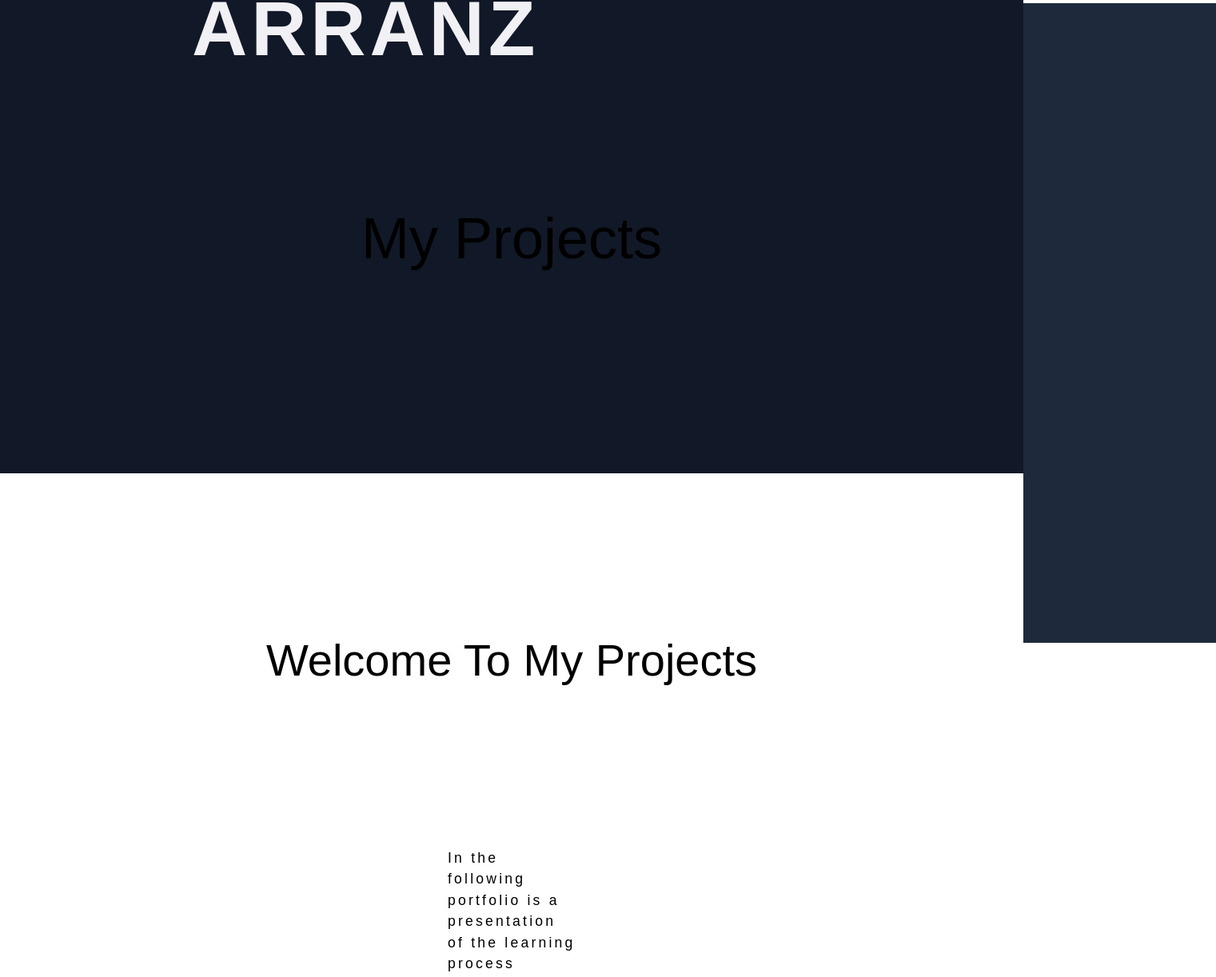
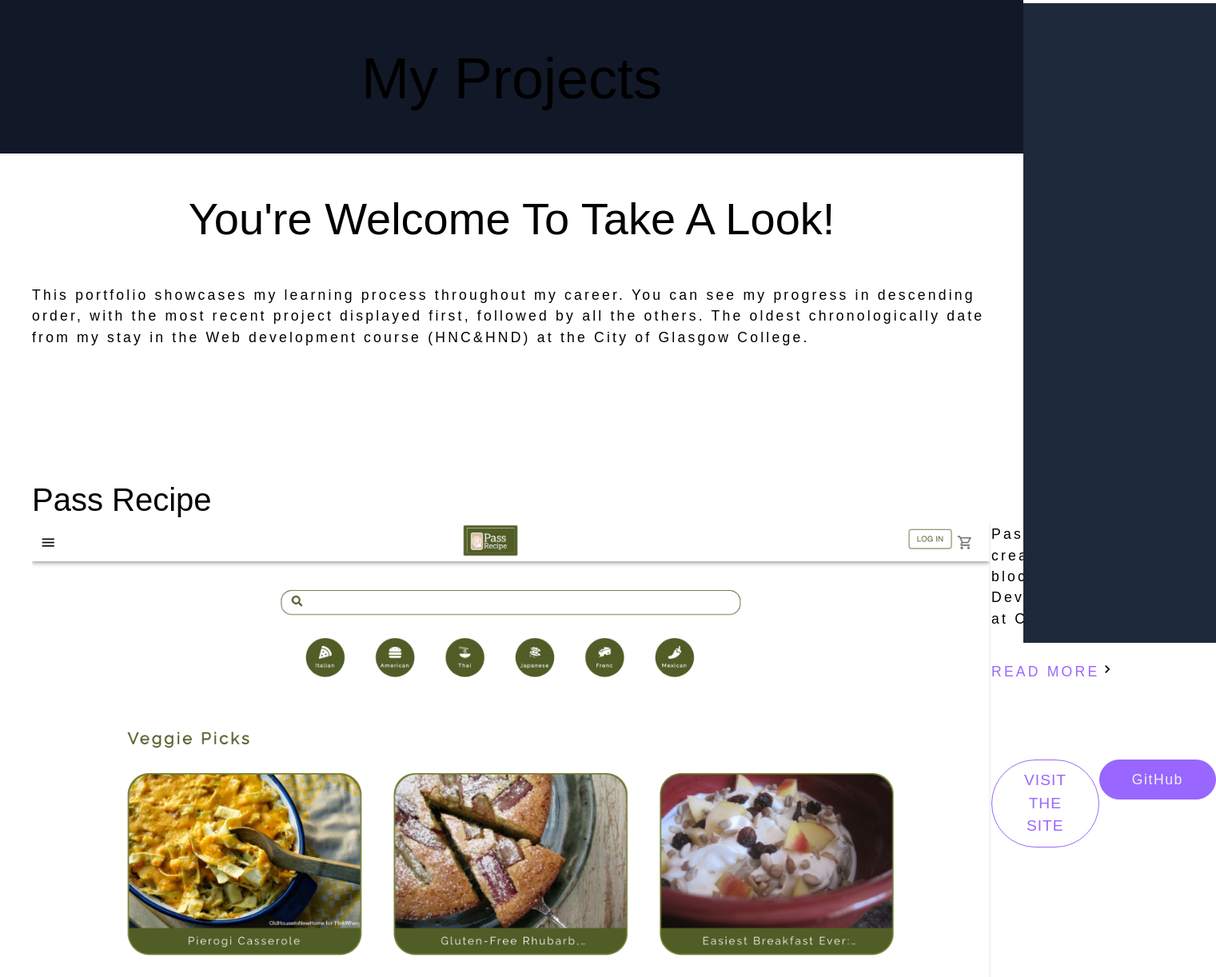
Before and after one commit to IsabelTizon/react-portfolio, a Next.js app: page /projects in a window 1280 px wide. Shown: the part 76-1298 px from the top of the page at 80% size, 1521 px wide, since content can reach past the window. Built offline with nearby package versions, Linux system fonts and the light colour scheme.

Commit message:
CSS updated after global styles have been changed.

```diff
--- a/src/app/projects/page.js
+++ b/src/app/projects/page.js
@@ -16,7 +16,7 @@ export default function projects() {
 
 	return (
 		<main className="mt-[80px]">
-			<div className="bg-gray-900 w-full p-10 md:p-42 lg:p-40 xl:p-[15rem] 2xl:p-[25rem]">
+			<div className="bg-gray-900 w-full p-10">
 				<div className="flex justify-center">
 					<h1 className="yellow-letters capitalize">
 						my projects
@@ -24,46 +24,37 @@ export default function projects() {
 				</div>
 			</div>
 			<div className="flex justify-center">
-				<h2 className="capitalize p-10 md:p-42 lg:p-40 xl:p-[12rem] 2xl:p-[18rem]">
-					welcome to my projects
+				<h2 className="capitalize p-10">
+					You&apos;re welcome to take a look!
 				</h2>
 			</div>
-
-			<p className="pb-40 px-10 md:px-[15rem] lg:px-[25rem] xl:px-[35rem] 2xl:px-[55rem]">
-				In the following portfolio is a presentation of the
-				learning process throughout my career. You will be
-				able to see the progress in descending order as the
-				most recent project is displayed first and followed
-				by all the others in descending order.
-			</p>
-			<p className="pb-40 px-10 md:px-[15rem] lg:px-[25rem] xl:px-[35rem] 2xl:px-[55rem]">
-				The oldest chronologically date from my stay in the
-				Web development course (HNC&HND) at the City of
-				Glasgow College. In them use technologies such as
-				HTML5, CSS, JavaScript, Bootstrap, jQuery, PHP, SQL.
-			</p>
-
-			<div className="flex flex-col px-10 md:px-[15rem] lg:px-[25rem] xl:px-[35rem] 2xl:px-[55rem]">
+			<div className="flex justify-center">
+				<p className="pb-40 px-10">
+					This portfolio showcases my learning process
+					throughout my career. You can see my progress in
+					descending order, with the most recent project
+					displayed first, followed by all the others. The
+					oldest chronologically date from my stay in the
+					Web development course (HNC&HND) at the City of
+					Glasgow College.
+				</p>
+			</div>
+			<div className="flex flex-col px-10">
 				{myProjectCopyModifily
 					.reverse()
 					.map((projectsItem) => (
-						<div
-							className="pb-[16rem]"
-							key={projectsItem.id}
-						>
-							<h3 className="pb-[8rem]">
-								{projectsItem.name}
-							</h3>
+						<div className="" key={projectsItem.id}>
+							<h3 className="">{projectsItem.name}</h3>
 							<div className="flex  flex-col md:flex-row">
 								<Image
-									className="h-auto w-full md:w-[50%] lg:w-[70%] xl:w-full object-containd rounded-t-2xl mb-10"
+									className="h-auto w-full"
 									width={400}
-									height={300}
+									height={50}
 									src={projectsItem.pic}
 									alt="project picture"
 								/>
-								<div className="md:pl-[6rem] lg:pl-[15rem] xl:pl-[15rem] 2xl:pl-[25rem]">
-									<p className="text-[3rem] line-clamp-5 mb-[2.5rem]">
+								<div className="">
+									<p className="line-clamp-5 mb-[2.5rem]">
 										{projectsItem.description}
 									</p>
 									<Link
@@ -71,12 +62,12 @@ export default function projects() {
 										href={`/projects/${projectsItem.id}`}
 									>
 										<div className="flex flex-row">
-											<p className="text-[#b38f00] uppercase text-[2.5rem] mb-[6rem] hover:text-[#000000]">
+											<p className="primary-500 uppercase mb-[6rem] hover:text-[#000000]">
 												read more
 											</p>
 											<MdOutlineKeyboardArrowRight
 												size={20}
-												color="#b38f00"
+												color="primary-500"
 												fontSize="2rem"
 											/>
 										</div>
@@ -86,7 +77,7 @@ export default function projects() {
 											target="_blank"
 											href={projectsItem.url}
 										>
-											<button className="text-black tracking-widest lg:tracking-wide xl:tracking-widest uppercase mustard rounded-md mr-11">
+											<button className="purple">
 												visit the site
 											</button>
 										</Link>
@@ -95,8 +86,8 @@ export default function projects() {
 											target="_blank"
 											href={projectsItem.github}
 										>
-											<button className="text-black tracking-widest lg:tracking-wide xl:tracking-widest uppercase mustard p-4 rounded-md">
-												GitHub Code
+											<button className="purple-full">
+												GitHub
 											</button>
 										</Link>
 									</div>
--- a/src/components/ContactForm.js
+++ b/src/components/ContactForm.js
@@ -43,23 +43,17 @@ export const ContactForm = () => {
 	};
 
 	return (
-		<form
-			onSubmit={handleSubmit}
-			className="mr-[7rem] bg-white p-10"
-		>
+		<form onSubmit={handleSubmit} className="">
 			{/* Name */}
 			<div className="flex flex-col">
-				<label
-					className="label-form text-[3.2rem]"
-					htmlFor="name"
-				>
+				<label className="label-form" htmlFor="name">
 					Name
 				</label>
 				<input
 					id="name"
 					type="text"
 					name="name"
-					className="input-form h-[30px] text-[3rem]"
+					className="input-form h-[5px]"
 					value={formData.name}
 					onChange={handleChange}
 					required
@@ -69,17 +63,14 @@ export const ContactForm = () => {
 			</div>
 			{/* Email */}
 			<div className="flex flex-col">
-				<label
-					className="label-form text-[3.2rem]"
-					htmlFor="email"
-				>
+				<label className="label-form" htmlFor="email">
 					Email
 				</label>
 				<input
 					id="email"
 					type="email"
 					name="email"
-					className="input-form h-[30px] text-[3rem]"
+					className="input-form h-[5px]"
 					value={formData.email}
 					onChange={handleChange}
 					required
@@ -89,16 +80,13 @@ export const ContactForm = () => {
 			</div>
 			{/* Message */}
 			<div className="">
-				<label
-					className="label-form text-[3.2rem] mb-[2rem]"
-					htmlFor="message"
-				>
+				<label className="label-form" htmlFor="message">
 					Message
 				</label>
 				<textarea
 					id="message"
 					name="message"
-					className="input-form h-[200px] text-[2.8rem]"
+					className="input-form h-[200px]"
 					value={formData.message}
 					onChange={handleChange}
 					required
@@ -106,7 +94,7 @@ export const ContactForm = () => {
 					maxLength={500}
 				/>
 			</div>
-			<button className="mustard mt-[35px]" type="submit">
+			<button className="purple" type="submit">
 				Send message
 			</button>
 		</form>
--- a/src/components/Footer.js
+++ b/src/components/Footer.js
@@ -12,15 +12,15 @@ const Footer = () => {
 	console.log("myProjects", myProjects);
 	const myProjectCopyModifily = [...myProjects];
 	return (
-		<div className="flex p-[15rem] bg-slate-900">
+		<div className="flex p-[4rem] bg-slate-900">
 			{/** Isabel Tizon Column */}
 			<div className="flex-1">
-				<h5 className="text-white text-[4rem] capitalize mb-10">
+				<h4 className="text-white capitalize mb-10">
 					isabel tizón arranz
-				</h5>
-				<h6 className="text-white text-[3rem] capitalize mb-10">
+				</h4>
+				<p className="text-white capitalize mb-10">
 					junior web developer
-				</h6>
+				</p>
 				<div className="flex flex-row">
 					<FaLinkedin
 						size={30}
@@ -31,9 +31,9 @@ const Footer = () => {
 			</div>
 			{/** Menu */}
 			<div className="flex-1">
-				<h5 className="text-white text-[4rem] capitalize mb-10">
+				<h6 className="text-white capitalize mb-10">
 					Menu
-				</h5>
+				</h6>
 				<div className="flex flex-col">
 					<Link className="text-white" href="/projects">
 						<div className="flex flex-row">
@@ -42,9 +42,7 @@ const Footer = () => {
 								color="#b38f00"
 								fontSize="2rem"
 							/>
-							<h6 className="text-[2.7rem] capitalize">
-								projects
-							</h6>
+							<small className="capitalize">projects</small>
 						</div>
 					</Link>
 					<Link className="text-white" href="/contact">
@@ -54,9 +52,7 @@ const Footer = () => {
 								color="#b38f00"
 								fontSize="2rem"
 							/>
-							<h6 className="text-[2.7rem] capitalize">
-								contact
-							</h6>
+							<small className="capitalize">contact</small>
 						</div>
 					</Link>
 					<Link
@@ -70,18 +66,14 @@ const Footer = () => {
 								color="#b38f00"
 								fontSize="2rem"
 							/>
-							<h6 className="text-[2.7rem] capitalize">
-								Github
-							</h6>
+							<small className="capitalize">Github</small>
 						</div>
 					</Link>
 				</div>
 			</div>
 			{/** Contact Column */}
 			<div className="flex-1">
-				<h5 className="text-white text-[4rem] mb-10">
-					Contact
-				</h5>
+				<h6 className="text-white mb-10">Contact</h6>
 				<div className="flex flex-col">
 					<div className="flex flex-col">
 						{/* Email */}
@@ -90,32 +82,32 @@ const Footer = () => {
 								size={17}
 								color="#F6F6F6"
 							/>
-							<h6 className="text-white text-[2.7rem] ml-5 mb-5">
+							<small className="text-white ml-5 mb-5">
 								itizonagencia@gmail.com
-							</h6>
+							</small>
 						</div>
 						{/* Email */}
 						<div className="flex flex-row">
 							<FaPhoneAlt size={17} color="#F6F6F6" />
-							<h6 className="text-white text-[2.7rem] ml-5 mb-5">
+							<small className="text-white ml-5 mb-5">
 								+ 34 675474558
-							</h6>
+							</small>
 						</div>
 						{/* Email */}
 						<div className="flex flex-row">
 							<FaPhoneAlt size={17} color="#F6F6F6" />
-							<h6 className="text-white text-[2.7rem] ml-5 mb-5">
+							<small className="text-white ml-5 mb-5">
 								+ 44 7759686358
-							</h6>
+							</small>
 						</div>
 					</div>
 				</div>
 			</div>
 			{/** Recent works Column */}
 			<div className="flex-[2]">
-				<h5 className="text-white text-[4rem] capitalize mb-10">
+				<h6 className="text-white capitalize mb-10">
 					recent works
-				</h5>
+				</h6>
 
 				<div className="flex flex-wrap gap-10">
 					{/* */}
--- a/src/components/Navbar.js
+++ b/src/components/Navbar.js
@@ -16,7 +16,7 @@ function Navbar() {
 			<nav className="w-full h-[80px] flex justify-between items-center">
 				<div>
 					<Link
-						className="tracking-wider uppercase font-extrabold text-[4rem] md:text-[4.5rem] lg:text-[6rem] text-[#F0F0F5] hover:text-[#381638]"
+						className="tracking-wider uppercase font-extrabold text-[1.8rem] text-[#F0F0F5] hover:text-[#381638]"
 						href="/"
 					>
 						Isabel Arranz
```
Also changed, not shown: src/app/contact/page.js (+12 -12 lines), src/app/page.js (+10 -10 lines).
